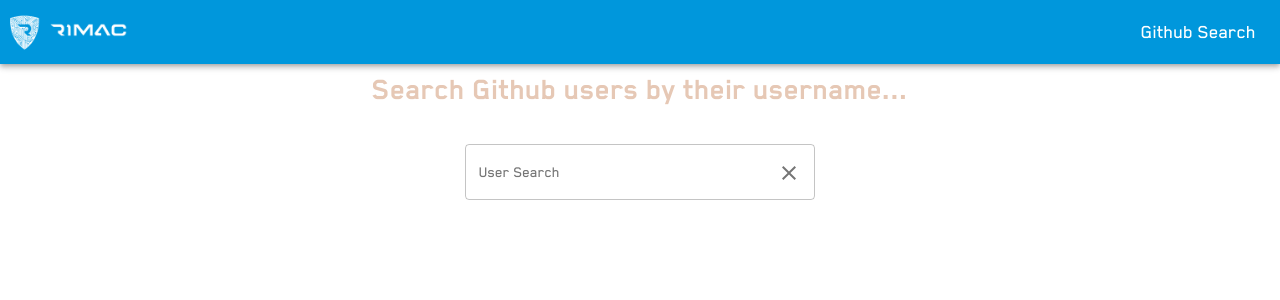
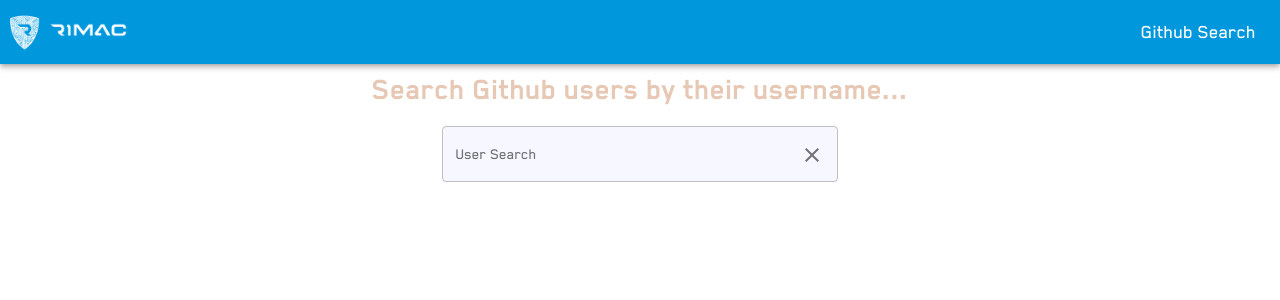
Before and after one commit to gazivoda/github-search, a React app: page / in a window 1280 px wide. Shown: the top 300 px of the page. Built offline with nearby package versions, Linux system fonts and the light colour scheme.

Commit message:
additional styling and animation fixed

```diff
--- a/src/app.css
+++ b/src/app.css
@@ -20,14 +20,21 @@ a {
 }
 
 .search-field {
-    max-width: 350px;
+    max-width: calc(33.33% - 30px);
     padding: 18px;
     margin: 0 auto;
+
+    position: sticky;
+    top: 30px;
+    background: white;
+    z-index: 99;
+    padding: 0;
+    margin-bottom: 15px;
 }
 
 .search-field__input {
     width: 100%;
-    background: white;
+    background: #f7f8ff;
     border-radius: 5px;
 }
 
@@ -62,12 +69,12 @@ a {
 
 .profile-card {
     margin: 15px;
-    width: calc(33% - 30px);
+    width: calc(33.33% - 30px);
     transition: all 0.3s cubic-bezier(0.25, 0.8, 0.25, 1);
 }
 
 .profile-card:hover {
-    box-shadow: 0 10px 20px rgba(0, 0, 0, 0.19), 0 6px 6px rgba(0, 0, 0, 0.23);
+    box-shadow: 0 3px 6px rgba(0, 0, 0, 0.16), 0 3px 6px rgba(0, 0, 0, 0.23);
     cursor: pointer;
 }
 
@@ -94,9 +101,13 @@ a {
 .icon-close-button {
     float: right;
 }
-
+/* Some default material UI configuration changed */
 .MuiDialog-paperWidthSm {
     max-width: unset !important;
+}
+
+.MuiDialog-paperWidthSm .MuiPaper-elevation1 {
+    box-shadow: unset !important;
 }
 
 .MuiTableCell-root {
--- a/src/components/profile/index.tsx
+++ b/src/components/profile/index.tsx
@@ -1,7 +1,6 @@
-import { Avatar, Card, Dialog, useTheme, useMediaQuery, DialogTitle, DialogContent, Button, DialogActions, DialogContentText } from "@material-ui/core";
-import React, { useEffect, useState, ReactNode } from "react";
+import { Avatar, Card } from "@material-ui/core";
+import React, { ReactNode, useEffect, useState } from "react";
 import { animated, useSpring } from 'react-spring';
-import FormDialog from "../repositories-modal";
 
 const Profile = (props: {
     id: string,
@@ -13,24 +12,24 @@ const Profile = (props: {
     children: ReactNode,
     onClick: any
 }) => {
-    const [flipped, setFlipped] = useState(false);
+    const [show, setShow] = useState(false);
 
-    const theme = useTheme();
-
-    const { transform, opacity } = useSpring({
-        opacity: flipped ? 1 : 0,
-        transform: `perspective(600px) rotateX(${flipped ? 180 : 0}deg)`,
-        config: { mass: 5, tension: 950, friction: 80 }
-    });
+    const { opacity } = useSpring(
+        {
+            opacity: show ? 1 : 0,
+            from: { opacity: 0 },
+            config: { mass: 5, tension: 950, friction: 40 }
+        }
+    );
 
     useEffect(() => {
-        setFlipped(true);
+        setShow(true);
     }, [])
 
     return (
         <animated.div
             className="profile-card"
-            style={{ opacity, transform: transform.interpolate(t => `${t} rotateX(180deg)`) }}
+            style={{ opacity }}
         >
             <Card className="profile-card__container" onClick={props.onClick} title={props.login}>
                 <div className="profile-card__container__first-item">
```
Also changed, not shown: 1 other file (tests, documents, lock files or other folders).
